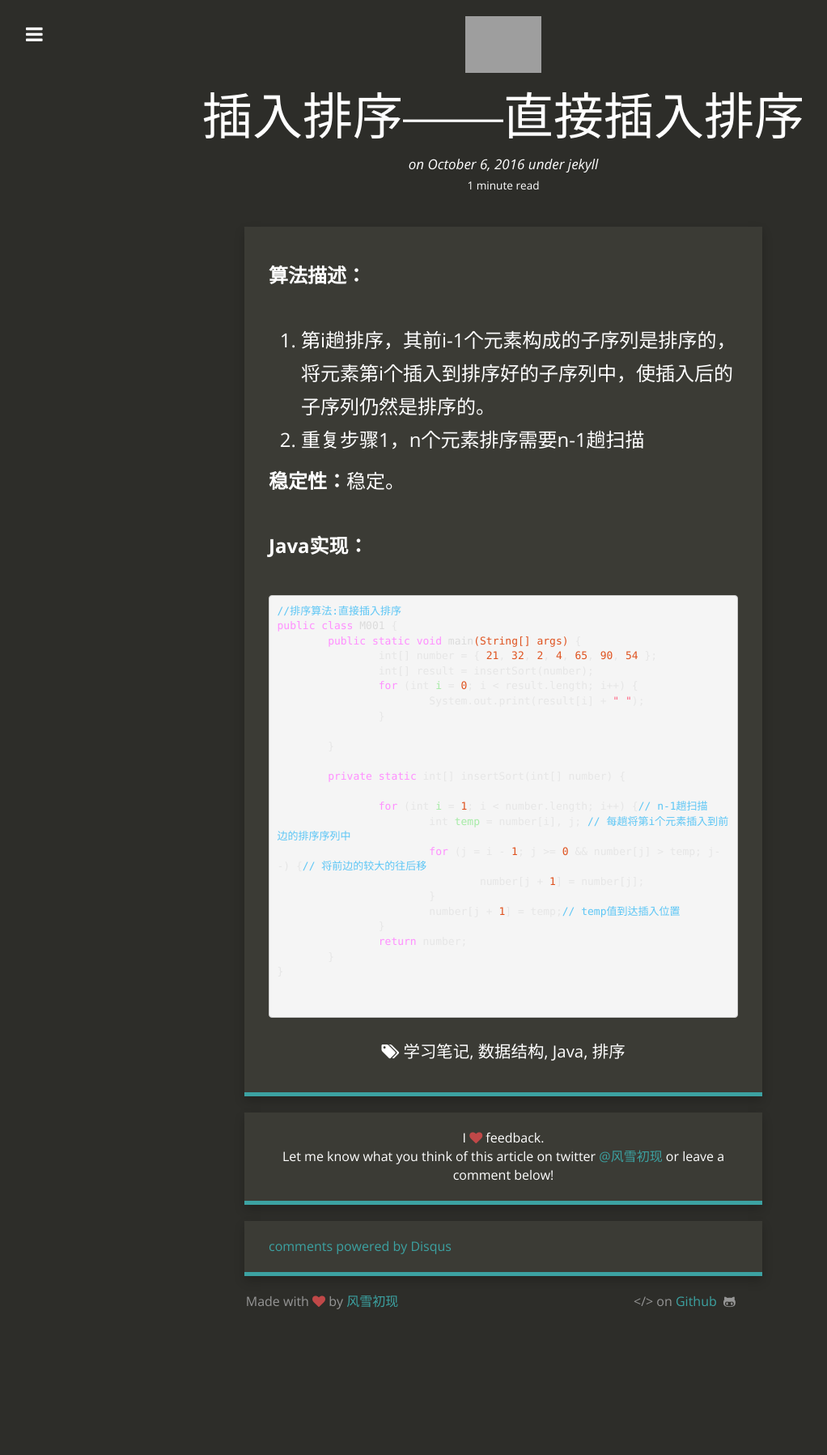
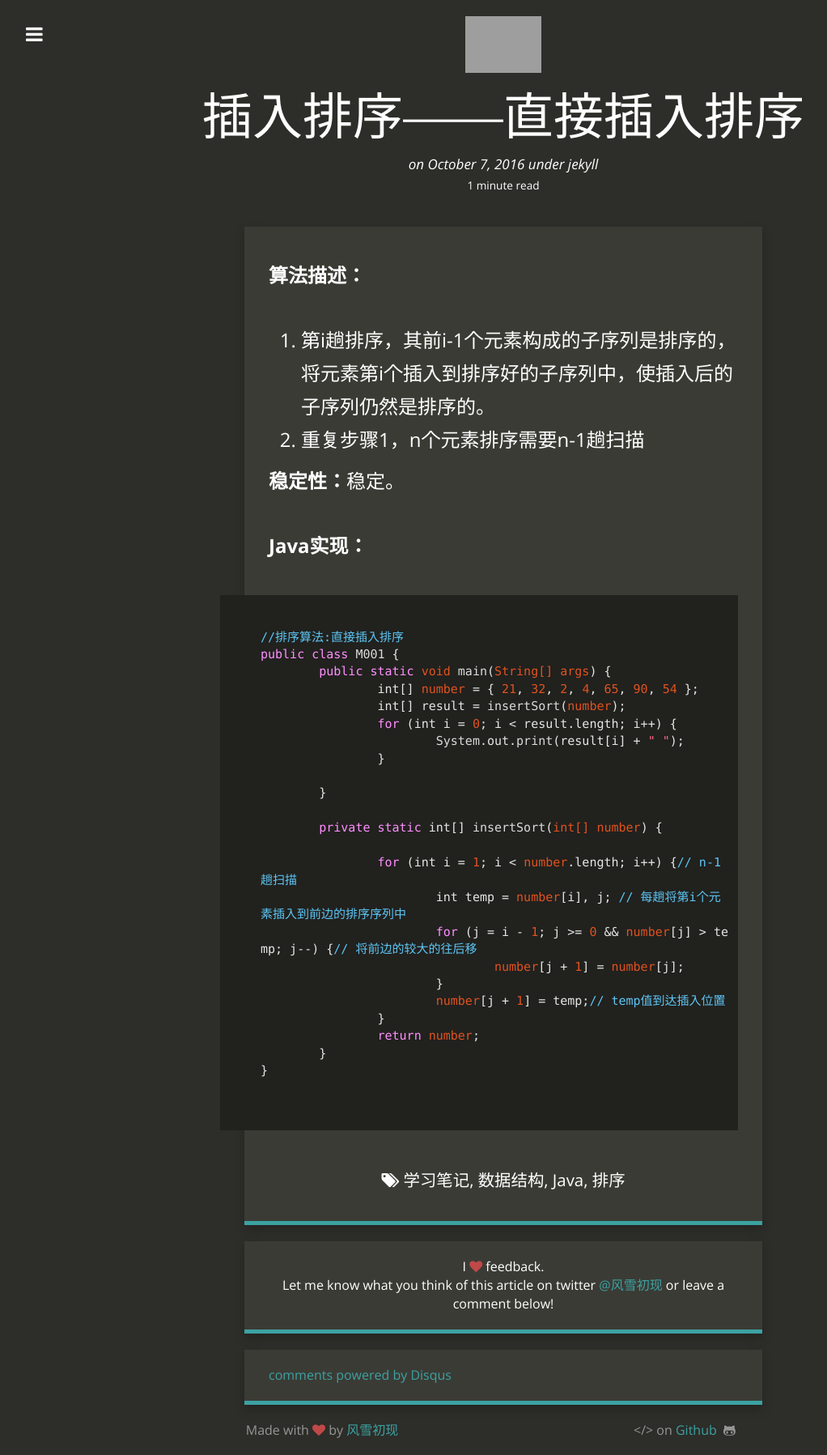
Before and after one commit to YanleiZ/yanleiz.github.com, a Jekyll site: the page built from _posts/2016-10-06-插入排序——直接插入排序.md, in a window 1280 px wide. Shown: the whole page at 81% size, without its empty margins (18-1040 px from the left). Built offline with Jekyll 4.4.1, drawn with Linux system fonts in a browser that asks for light colours; nearby versions of some CDN libraries; Markdown is read by kramdown in place of the engine named in the settings; comment, search, counter and statistics services are not loaded; before the commit the page ends 1638 px from its top, so only the background shows below that; grey boxes are pictures that could not be loaded.

Commit message:
2016年10月07日添加直接插入排序

````diff
--- a/_posts/2016-10-06-插入排序——直接插入排序.md
+++ b/_posts/2016-10-06-插入排序——直接插入排序.md
@@ -22,7 +22,8 @@ tags:
 
 **Java实现：**
 
-```Java
+```java
+
 //排序算法:直接插入排序
 public class M001 {
 	public static void main(String[] args) {
````
Also changed, not shown: other parts of _posts/2016-10-06-插入排序——直接插入排序.md (+1 -1 lines).
